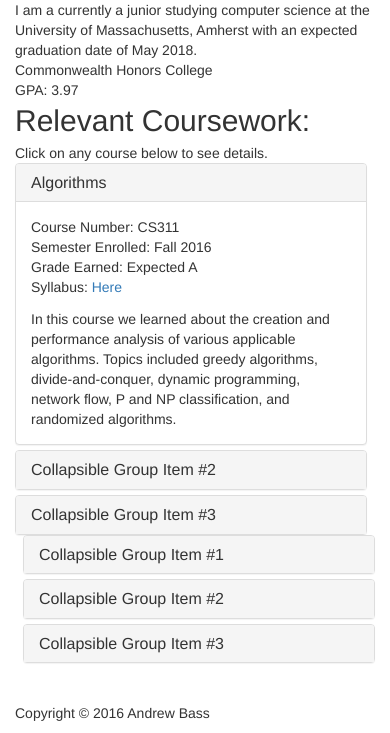
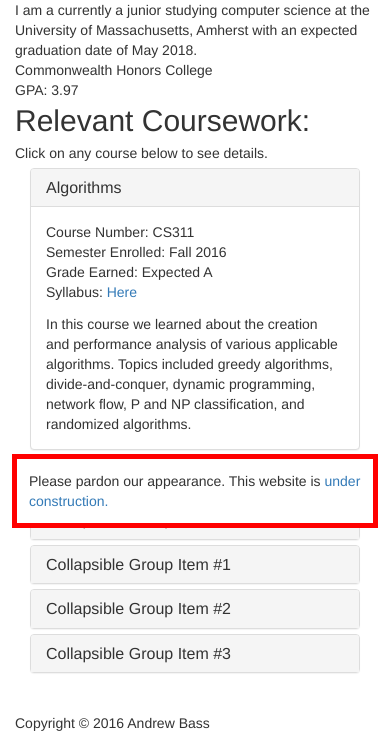
Before and after one commit to arbass22/arbass22.github.io, a Jekyll site: the page built from _pages/education.html, in a window 390 px wide. Shown: the part 360-1093 px from the top of the page. Built offline with Jekyll 4.4.1, drawn with Linux system fonts in a browser that asks for light colours; nearby versions of some CDN libraries.

Commit message:
More changes, added under construction

```diff
--- a/_layouts/default.html
+++ b/_layouts/default.html
@@ -32,5 +32,9 @@
 	</header>
 		{{ content }}
 		{% include footer.html %}
+		<div id="under-construction">
+			Please pardon our appearance. This website is
+			<a href="https://github.com/arbass22/arbass22.github.io" target="_blank">under construction.</a>
+		</div>
 	</body>
 </html>
--- a/_pages/education.html
+++ b/_pages/education.html
@@ -26,7 +26,7 @@ group: "navigation"
   </div>
 
   <div class="panel-group" id="accordion" role="tablist" aria-multiselectable="true">
-    <div class="col-md-6 accordion-root left">
+    <div class="col-sm-6 accordion-root left">
       <div class="panel panel-default">
         <div class="panel-heading" role="tab" id="cs311-heading">
           <h4 class="panel-title">
@@ -51,16 +51,25 @@ group: "navigation"
         </div>
       </div>
       <div class="panel panel-default">
-        <div class="panel-heading" role="tab" id="headingTwo">
+        <div class="panel-heading" role="tab" id="cs377-heading">
           <h4 class="panel-title">
             <a class="collapsed" role="button" data-toggle="collapse" data-parent=".accordion-root" href="#collapseTwo" aria-expanded="false" aria-controls="collapseTwo">
-              Collapsible Group Item #2
+              Operating Systems
             </a>
           </h4>
         </div>
         <div id="collapseTwo" class="panel-collapse collapse" role="tabpanel" aria-labelledby="headingTwo">
           <div class="panel-body">
-            Anim pariatur cliche reprehenderit, enim eiusmod high life accusamus terry richardson ad squid. 3 wolf moon officia aute, non cupidatat skateboard dolor brunch. Food truck quinoa nesciunt laborum eiusmod. Brunch 3 wolf moon tempor, sunt aliqua put a bird on it squid single-origin coffee nulla assumenda shoreditch et. Nihil anim keffiyeh helvetica, craft beer labore wes anderson cred nesciunt sapiente ea proident. Ad vegan excepteur butcher vice lomo. Leggings occaecat craft beer farm-to-table, raw denim aesthetic synth nesciunt you probably haven't heard of them accusamus labore sustainable VHS.
+            <div>Course Number: CS377</div>
+            <div>Semester Enrolled: Fall 2016</div>
+            <div>Grade Earned: A (with course citation)</div>
+            <div>Syllabus: <a href="http://lass.cs.umass.edu/~shenoy/courses/377/" target="_blank">Here</a></div>
+            <div class="course-descr">
+              In this course we learned about the tradeoffs that must occurs when
+              creating the interface between the hardware and software of computers.
+              Topics included, scheduling, synchronization problems in multi-threaded programs,
+              memory management, and file systems.
+            </div>
           </div>
         </div>
       </div>
@@ -80,7 +89,7 @@ group: "navigation"
       </div>
     </div>
 
-    <div class="col-md-6 accordion-root right">
+    <div class="col-sm-6 accordion-root right">
       <div class="panel panel-default">
         <div class="panel-heading" role="tab" id="headingOne">
           <h4 class="panel-title">
--- a/css/education.scss
+++ b/css/education.scss
@@ -1,14 +1,8 @@
 ---
 ---
 .panel-group .accordion-root {
-  &.left {
-    padding-left: 0px;
-    padding-right: 8px;
-  }
-  &.right {
-    padding-right: 0px;
-    padding-left: 8px;
-  }
+  margin-top: 5px;
+
 }
 
 .education-pic {
--- a/css/main.scss
+++ b/css/main.scss
@@ -23,3 +23,14 @@ $github-color: #696969;
   color: $github-color;
   margin: 12px;
 }
+
+#under-construction {
+  padding: 12px;
+  margin: 12px;
+  border: 5px solid red;
+  position: fixed;
+  z-index: 3000;
+  bottom: 0;
+  right: 0;
+  background-color: white;
+}
```
